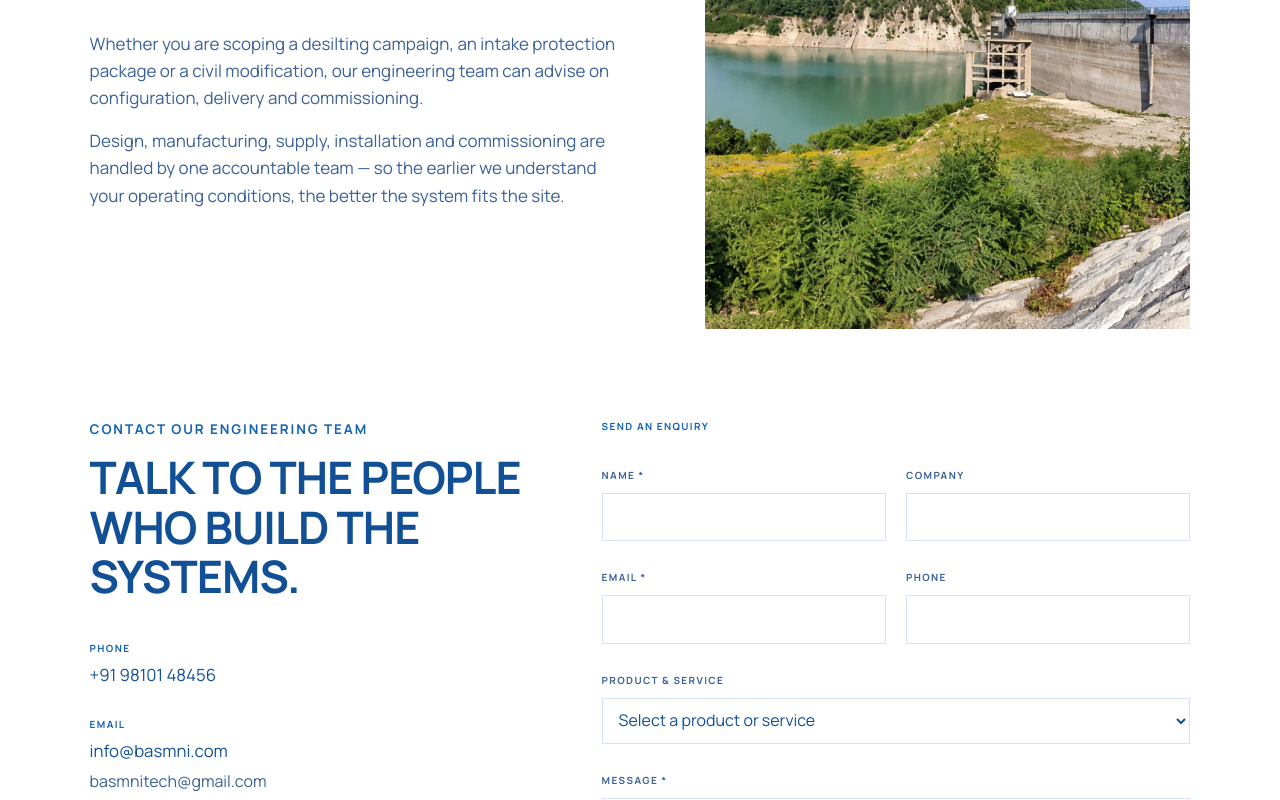
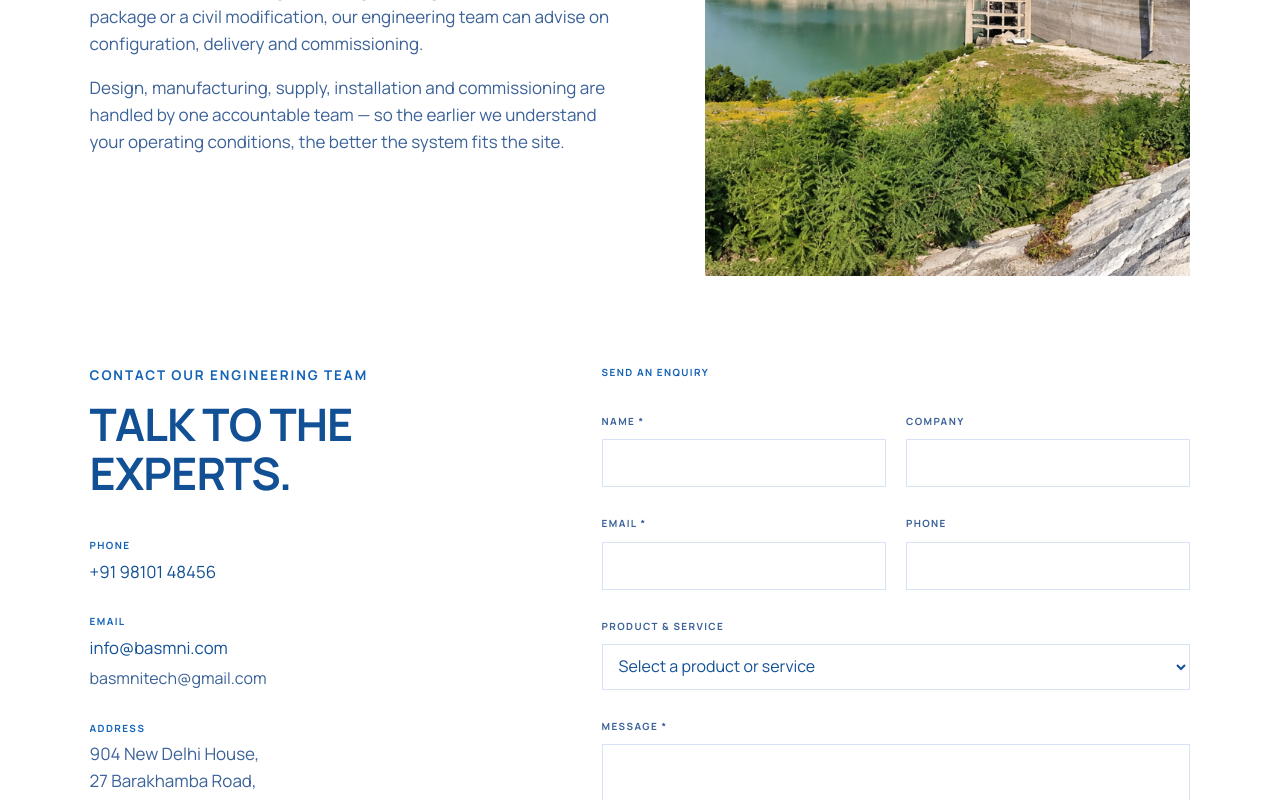
Before and after one commit to code-x-prime/basmni, a Next.js app: page /contact in a window 1280 px wide. Shown: the part 928-1728 px from the top of the page. Built offline with nearby package versions, Linux system fonts and the light colour scheme.

Commit message:
Update contact section titles for clarity and professionalism

```diff
--- a/components/contact/ContactInfo.tsx
+++ b/components/contact/ContactInfo.tsx
@@ -9,7 +9,7 @@ export function ContactInfo() {
     <div>
       <p className={`${sectionLabel} text-blue`}>Contact our engineering team</p>
       <h2 className="mt-3 text-[clamp(1.8rem,3.5vw,2.8rem)] uppercase leading-[1.1] tracking-tightest [overflow-wrap:anywhere]">
-        Talk to the people who build the systems.
+        Talk to the experts.
       </h2>
 
       <dl className="mt-10 space-y-7">
--- a/content/pages.ts
+++ b/content/pages.ts
@@ -142,7 +142,7 @@ export const referencesSections = {
 export const contactSections = {
   intro: {
     label: 'Contact',
-    title: 'Talk to the people who build the systems.',
+    title: 'Talk to the experts.',
     body: 'Whether you are scoping a desilting campaign, an intake protection package or a civil modification, our engineering team can advise on configuration, delivery and commissioning.',
   },
   quick: { label: 'Quick actions', title: 'Reach us directly.' },
```
